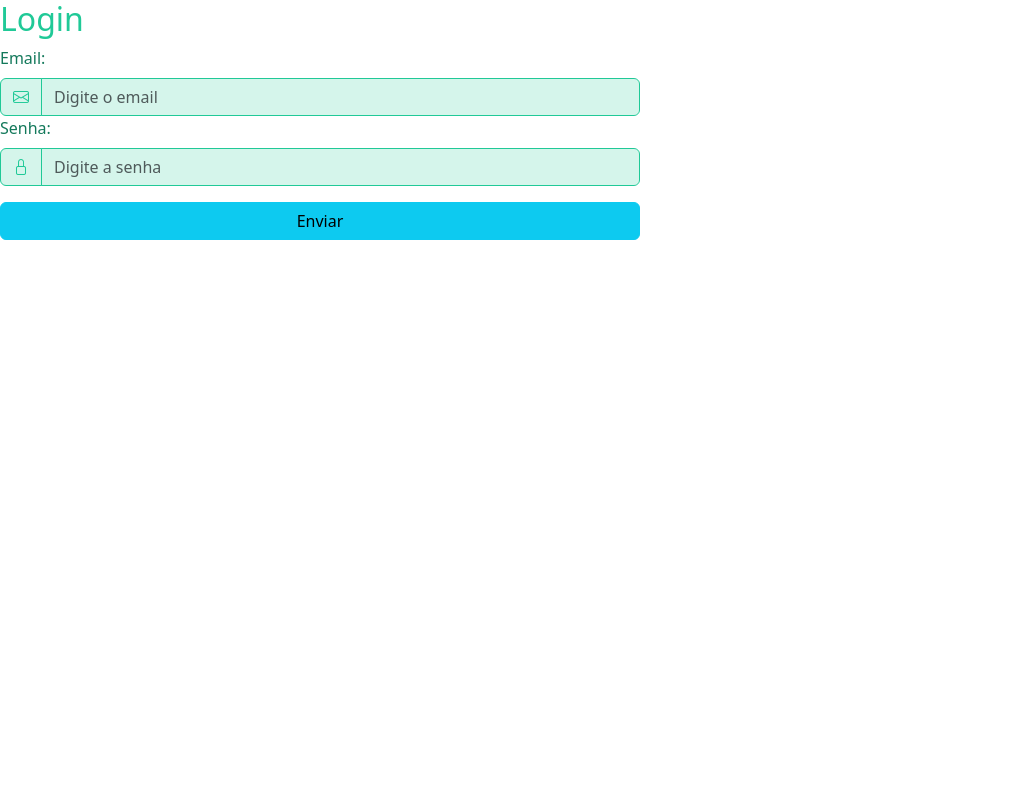
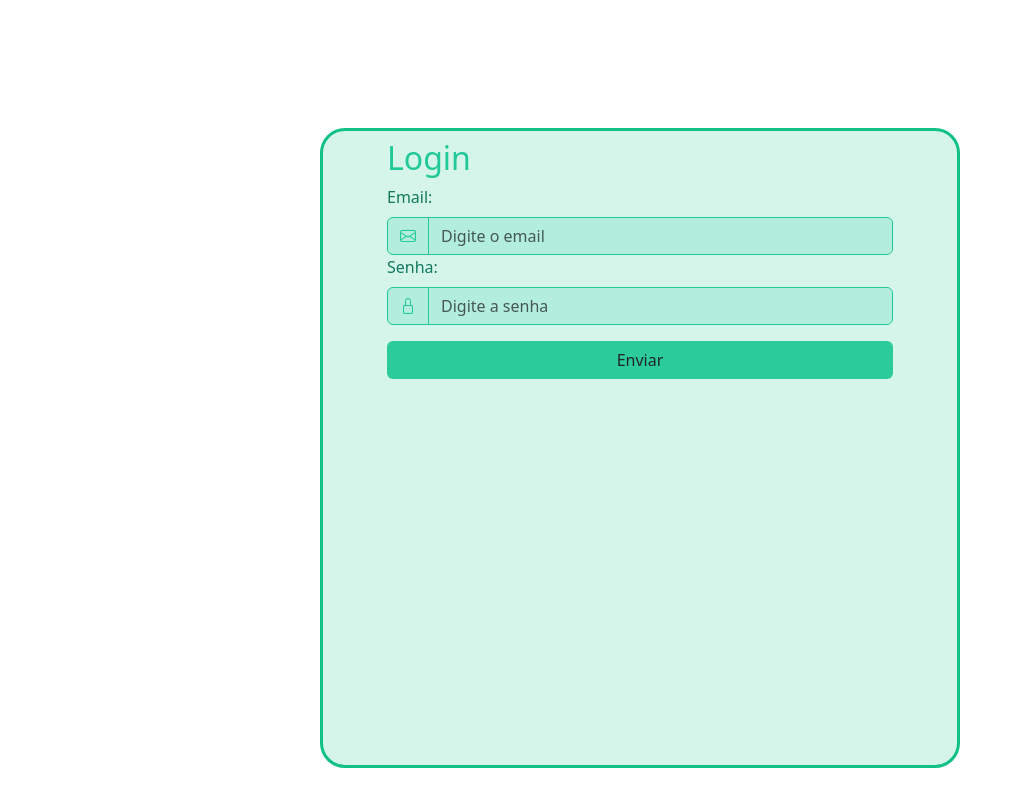
Before and after one commit to Pe-drou/Bootstrap_introducao-Pedro, a plain HTML site: page ex5b-al-fazer-formulario-(ex)/ex5b.html in a window 1280 px wide. Shown: the whole page, without its empty margins (0-1023 px from the left). Drawn offline with nearby package versions, Linux system fonts and the light colour scheme.

Commit message:
Update ex5b.html

```diff
--- a/ex5b-al-fazer-formulario-(ex)/ex5b.html
+++ b/ex5b-al-fazer-formulario-(ex)/ex5b.html
@@ -8,12 +8,30 @@
     <link rel="stylesheet" href="https://cdn.jsdelivr.net/npm/bootstrap-icons@1.11.3/font/bootstrap-icons.css">
     <!-- <link rel="stylesheet" href="style.css"> -->
     <style>
+    .custom-form{
+        width: 50vw;
+        min-width: 10px;
+        max-height: 80vh;
+        position: relative;
+        left: 25vw;
+        transform: translatey(20%);
+        padding: 1vh 5vw;
+        background-color: #20c99730;
+        border: 3px solid #10c085;
+        border-radius: 25px;
+    }
     .custom-input, .custom-icon{
         border: solid 1px #20c997;
         background-color: #20c99730;
     }
-    .custom-input::after, .custom-icon:active{
-        background-color: #20c99770;
+    .custom-button, .custom-button:hover, .btn.custom-button:active{
+        background-color: #20c997ee;
+    }
+    .custom-button:hover{
+        filter: brightness(0.95);
+    }
+    .btn.custom-button:active{
+        filter: brightness(0.9);
     }
     h2, label, .custom-input, .custom-icon{
         color: #20c997;
@@ -28,7 +46,7 @@
     </style>
 </head>
 <body>
-    <form action="">
+    <form action="" class="custom-form">
         <h2 class="form-title">Login</h2>
         <label for="email" class="form-label">Email:</label>
         <div class="input-group">
@@ -44,7 +62,7 @@
             </span>
             <input type="password" placeholder="Digite a senha" class="form-control custom-input">
         </div>
-        <div class="d-grid"><button type="submit" class="btn btn-info custom-button mt-3">Enviar</button></div>
+        <div class="d-grid"><button type="submit" class="btn custom-button mt-3">Enviar</button></div>
     </form>
 
 
```
